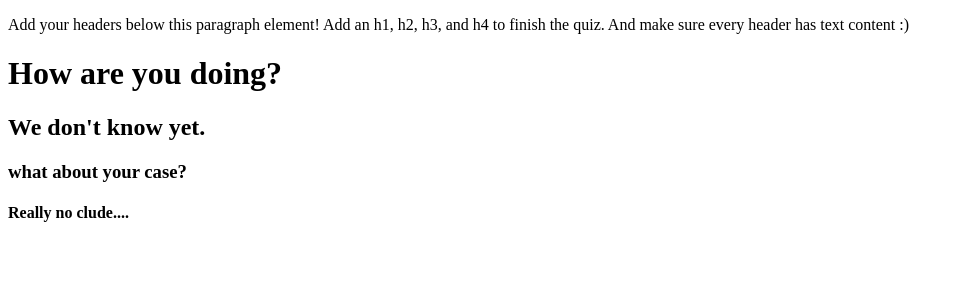
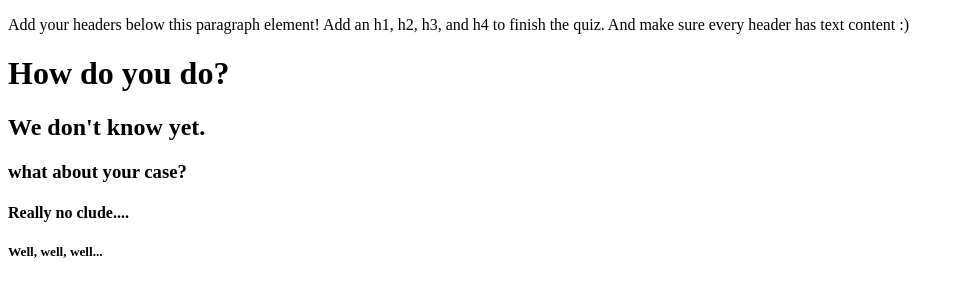
Before and after one commit to fishwang2016/course-learning, a plain HTML site: page headers/index.html in a window 1280 px wide. Shown: the whole page, without its empty margins (0-964 px from the left). Drawn offline with Linux system fonts and the light colour scheme.

Commit message:
Add more headers
Add h5 and modified h1

```diff
--- a/headers/index.html
+++ b/headers/index.html
@@ -9,9 +9,10 @@
 <body>
   <p>Add your headers below this paragraph element! Add an h1, h2, h3, and h4 to finish the quiz. And make sure every header has text content :)</p>
 
-  <h1>How are you doing?</h1>
+  <h1>How do you do?</h1>
   <h2>We don't know yet.</h2>
   <h3>what about your case?</h3>
   <h4>Really no clude....</h4>
+  <h5>Well, well, well...</h5>
 </body>
 </html>
```
